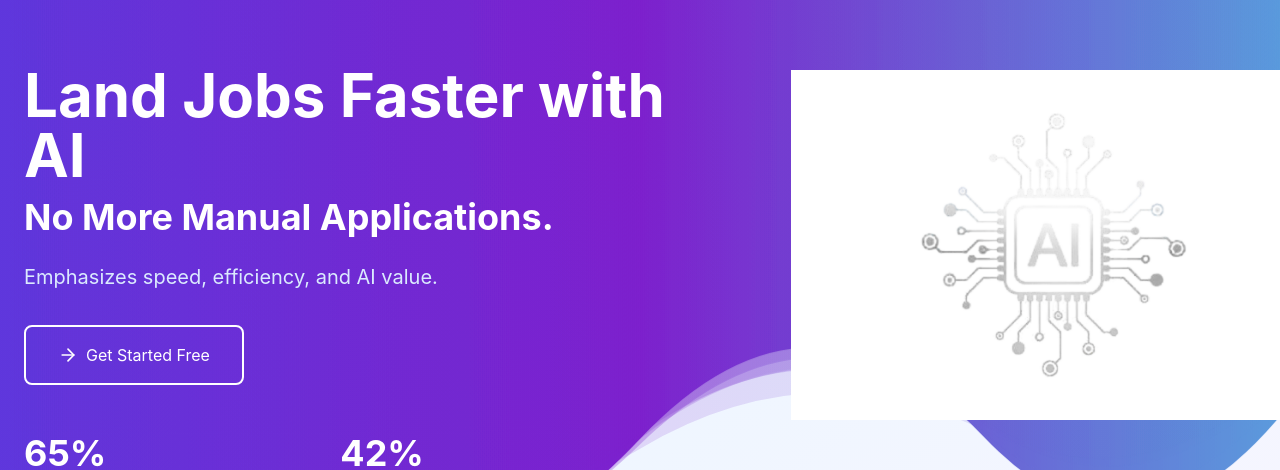
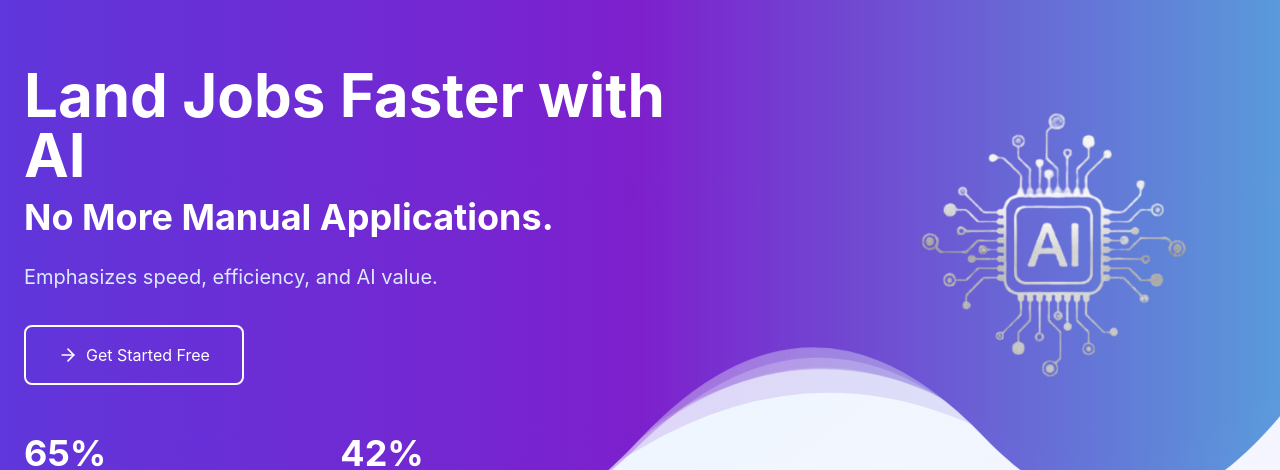
Before and after one commit to nineztech/OPPZ_Ai, a React (Create React App) app in the folder website/: page / in a window 1280 px wide. Shown: the part 123-593 px from the top of the page. Built offline with nearby package versions, Linux system fonts and the light colour scheme; no server answers.

Commit message:
Include Updates

```diff
--- a/website/src/components/Home/components/Hero.tsx
+++ b/website/src/components/Home/components/Hero.tsx
@@ -171,7 +171,7 @@ const Home: React.FC = () => {
     <div className="w-full md:w-[550px]">
   <div className="h-[350px] -mr-36   p-0  -mt-20 overflow-hidden">
     <img
-      src="/ai-4.png"
+      src="/ai-4 (2).png"
       alt="OPPZ Ai Logo"
       className="h-full w-full object-contain"
     />
```
Also changed, not shown: website/public/ai-4 (2).png (added).
